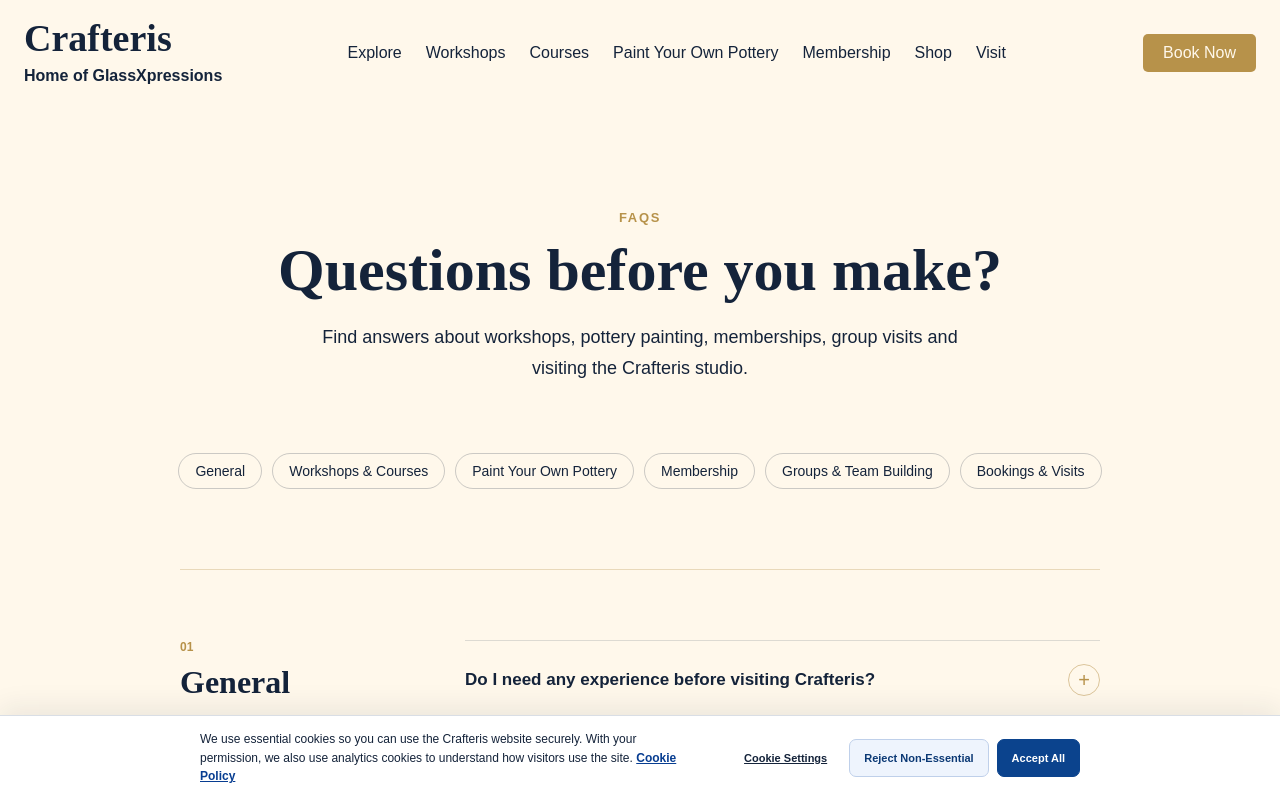
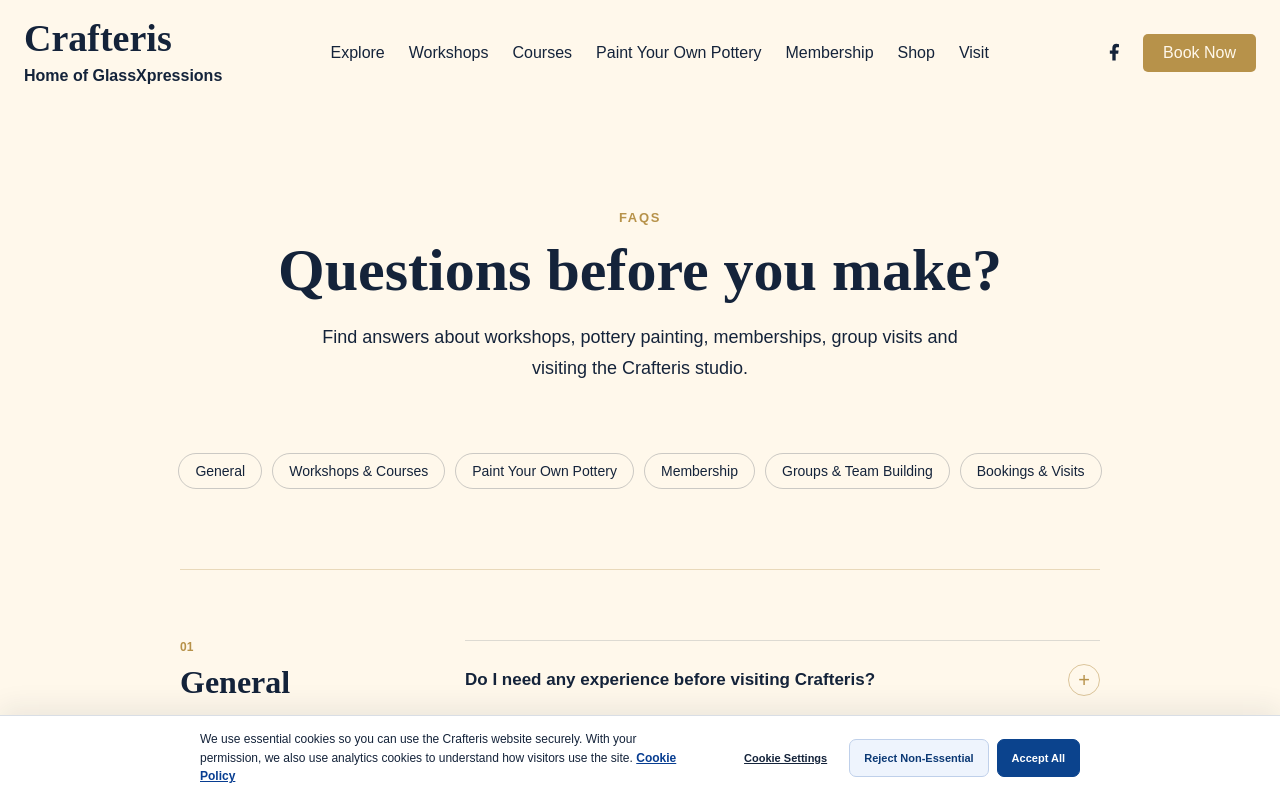
Before and after one commit to guzzep/crafteris-studio-website, a Next.js app: page /faqs in a window 1280 px wide. Shown: the top 800 px of the page. Built offline with nearby package versions, Linux system fonts and the light colour scheme; no server answers; the database is empty.

Commit message:
Use verified GlassXpressions Facebook page for social shortcuts

```diff
--- a/src/components/Footer.tsx
+++ b/src/components/Footer.tsx
@@ -121,7 +121,7 @@
     settings.instagram_url || "";
 
   const facebook =
-    settings.facebook_url || "";
+    settings.facebook_url || "https://www.facebook.com/glassxpressionsmalta/";
 
   return (
     <>
--- a/src/components/Header.tsx
+++ b/src/components/Header.tsx
@@ -25,7 +25,7 @@
   const [siteName, setSiteName] =
     useState("Crafteris");
 
-  const [socials, setSocials] = useState({ facebook_url: "", instagram_url: "" });
+  const [socials, setSocials] = useState({ facebook_url: "https://www.facebook.com/glassxpressionsmalta/", instagram_url: "" });
 
   useEffect(() => {
     let active = true;
@@ -53,7 +53,7 @@
         return;
       }
 
-      if (data) setSocials({ facebook_url: data.facebook_url || "", instagram_url: data.instagram_url || "" });
+      if (data) setSocials({ facebook_url: data.facebook_url || "https://www.facebook.com/glassxpressionsmalta/", instagram_url: data.instagram_url || "" });
 
       if (
         data?.site_name &&
```
